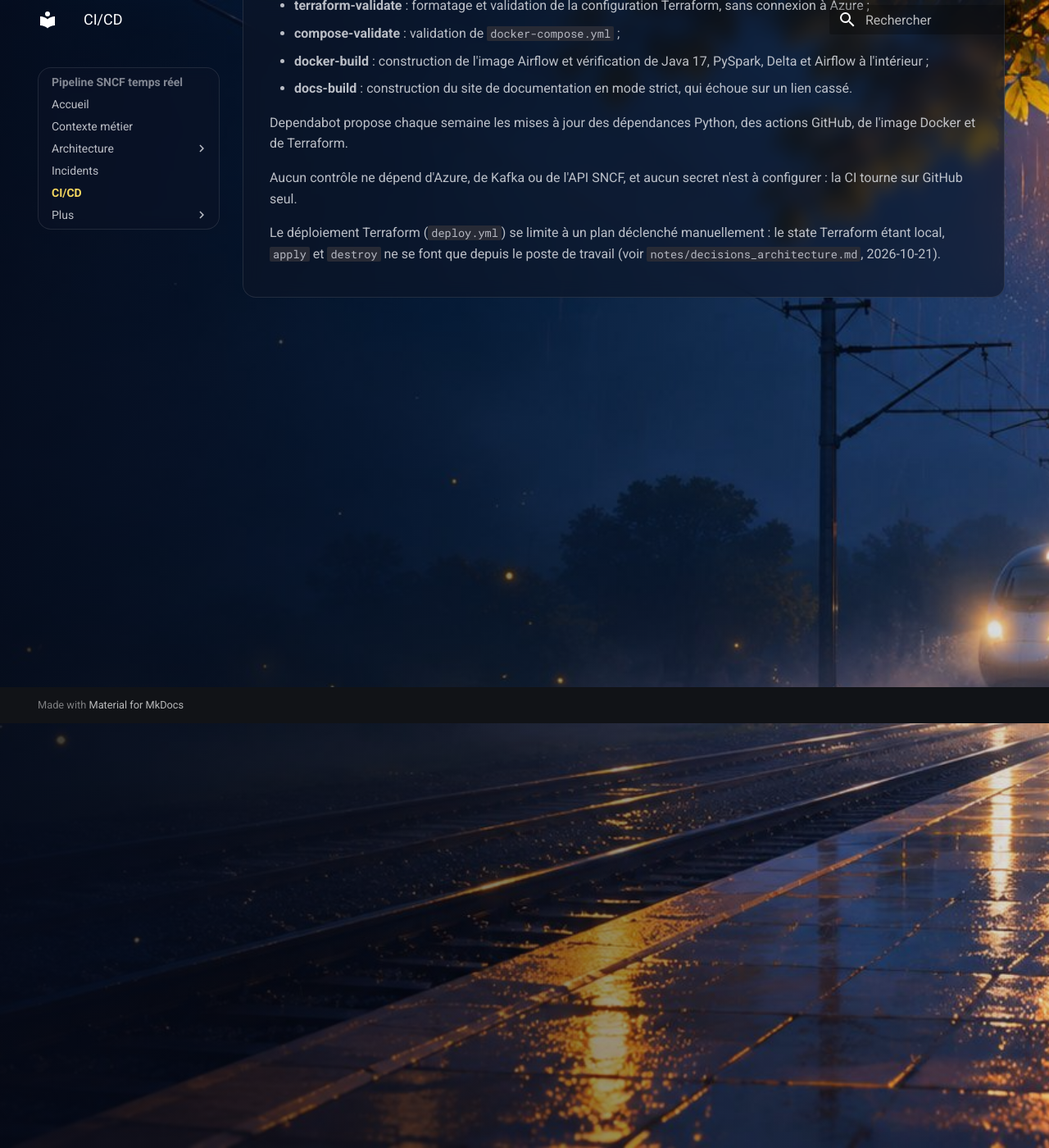
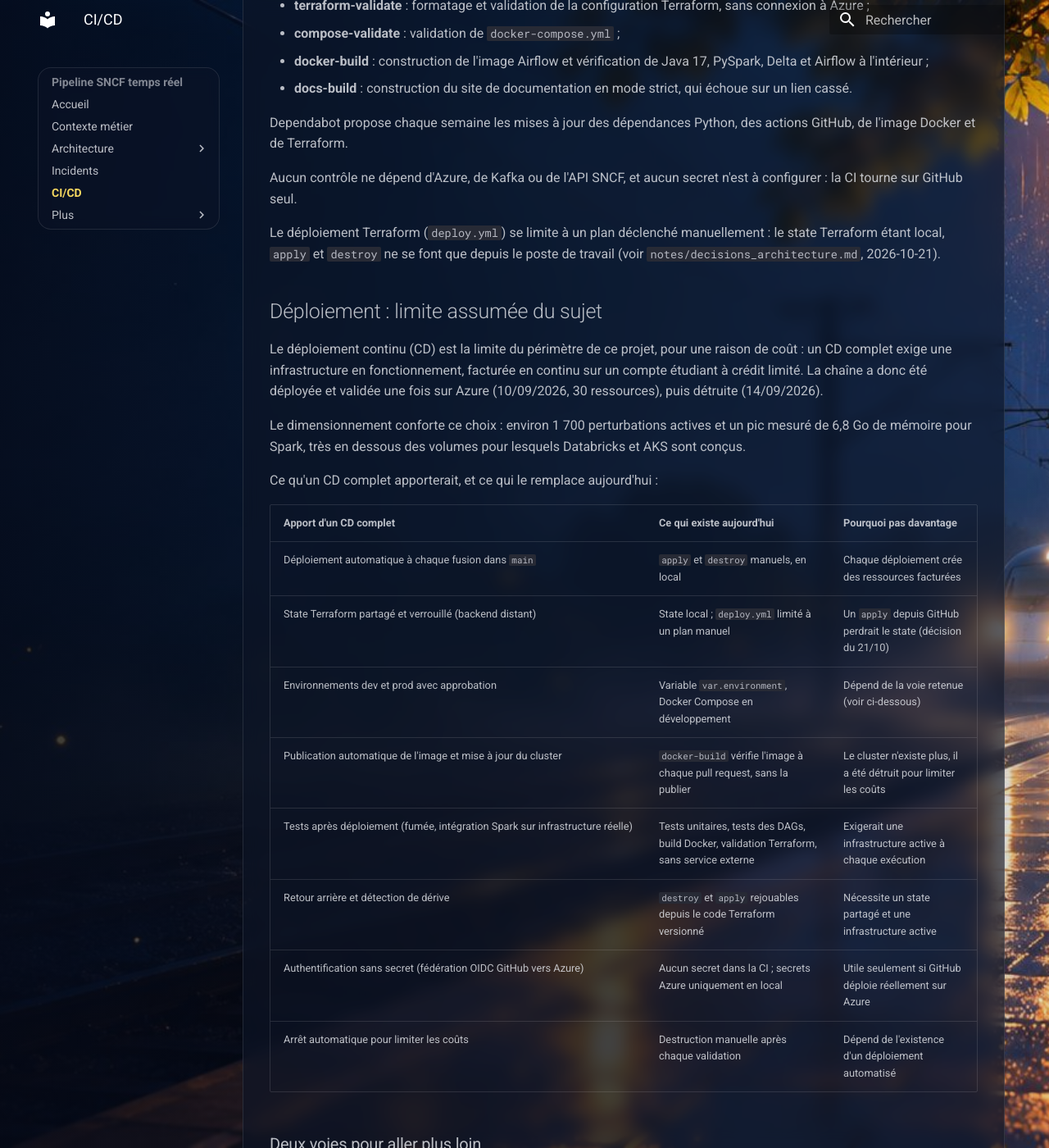
Before and after one commit to bipanda93/sncf-streaming-pipeline, an MkDocs documentation site: the page built from docs/ci_cd.md, in a window 1280 px wide and 1400 px high, scrolled down 518 px. Shown: the whole window at 82% size. Built offline with MkDocs 1.6.1 and Material for MkDocs 9.7.7, drawn with Linux system fonts in a browser that asks for light colours; comment, search, counter and statistics services are not loaded; some of the changed text lies outside the part shown.

Commit message:
docs: déploiement, limite assumée et analyse des deux voies (Azure, serveur privé) (#26)
Co-authored-by: Franck Ulrich BIPANDA <bipanda.franck@icloud.com>

```diff
--- a/docs/ci_cd.md
+++ b/docs/ci_cd.md
@@ -18,3 +18,36 @@
 Aucun contrôle ne dépend d'Azure, de Kafka ou de l'API SNCF, et aucun secret n'est à configurer : la CI tourne sur GitHub seul.
 
 Le déploiement Terraform (`deploy.yml`) se limite à un plan déclenché manuellement : le state Terraform étant local, `apply` et `destroy` ne se font que depuis le poste de travail (voir `notes/decisions_architecture.md`, 2026-10-21).
+
+## Déploiement : limite assumée du sujet
+
+Le déploiement continu (CD) est la limite du périmètre de ce projet, pour une raison de coût : un CD complet exige une infrastructure en fonctionnement, facturée en continu sur un compte étudiant à crédit limité. La chaîne a donc été déployée et validée une fois sur Azure (10/09/2026, 30 ressources), puis détruite (14/09/2026).
+
+Le dimensionnement conforte ce choix : environ 1 700 perturbations actives et un pic mesuré de 6,8 Go de mémoire pour Spark, très en dessous des volumes pour lesquels Databricks et AKS sont conçus.
+
+Ce qu'un CD complet apporterait, et ce qui le remplace aujourd'hui :
+
+| Apport d'un CD complet | Ce qui existe aujourd'hui | Pourquoi pas davantage |
+|---|---|---|
+| Déploiement automatique à chaque fusion dans `main` | `apply` et `destroy` manuels, en local | Chaque déploiement crée des ressources facturées |
+| State Terraform partagé et verrouillé (backend distant) | State local ; `deploy.yml` limité à un plan manuel | Un `apply` depuis GitHub perdrait le state (décision du 21/10) |
+| Environnements dev et prod avec approbation | Variable `var.environment`, Docker Compose en développement | Dépend de la voie retenue (voir ci-dessous) |
+| Publication automatique de l'image et mise à jour du cluster | `docker-build` vérifie l'image à chaque pull request, sans la publier | Le cluster n'existe plus, il a été détruit pour limiter les coûts |
+| Tests après déploiement (fumée, intégration Spark sur infrastructure réelle) | Tests unitaires, tests des DAGs, build Docker, validation Terraform, sans service externe | Exigerait une infrastructure active à chaque exécution |
+| Retour arrière et détection de dérive | `destroy` et `apply` rejouables depuis le code Terraform versionné | Nécessite un state partagé et une infrastructure active |
+| Authentification sans secret (fédération OIDC GitHub vers Azure) | Aucun secret dans la CI ; secrets Azure uniquement en local | Utile seulement si GitHub déploie réellement sur Azure |
+| Arrêt automatique pour limiter les coûts | Destruction manuelle après chaque validation | Dépend de l'existence d'un déploiement automatisé |
+
+### Deux voies pour aller plus loin
+
+Le choix n'est pas tranché. Deux voies restent ouvertes (comparaison détaillée, composant par composant, dans [Deux voies de déploiement](voies_deploiement.md)) :
+
+| | Voie A : continuer sur Azure | Voie B : serveur privé (VPS) |
+|---|---|---|
+| Principe | Backend Terraform distant, déploiement automatique de l'infrastructure existante (AKS, Event Hubs, Databricks) | Docker Compose sur un serveur dimensionné au besoin mesuré (16 Go), sans Databricks ni AKS |
+| Ce que le CD ajouterait | `apply` depuis GitHub avec state verrouillé, authentification OIDC, environnements dev et prod avec approbation | Job GitHub Actions qui met à jour les conteneurs du serveur après chaque fusion |
+| Coût | Services facturés tant qu'ils existent ; un second environnement doublerait les coûts | Un serveur à coût fixe, sans service managé facturé à l'usage |
+| Adéquation aux volumes | Surdimensionné pour environ 1 700 perturbations actives | Proportionné au pic de 6,8 Go mesuré |
+| Statut | Non retenue pour l'instant | Non retenue pour l'instant : serveur à choisir |
+
+La décision complète figure dans `notes/decisions_architecture.md` (2026-11-04).
--- a/mkdocs.yml
+++ b/mkdocs.yml
@@ -39,6 +39,7 @@
   - Architecture:
       - Modèle de données: schema_donnees.md
       - Décisions d'architecture: notes/decisions_architecture.md
+      - Deux voies de déploiement: voies_deploiement.md
   - Incidents: incidents.md
   - CI/CD: ci_cd.md
   - Plus:
```
Also changed, not shown: docs/voies_deploiement.md (added, +48 -0 lines), notes/decisions_architecture.md (+45 -0 lines).
